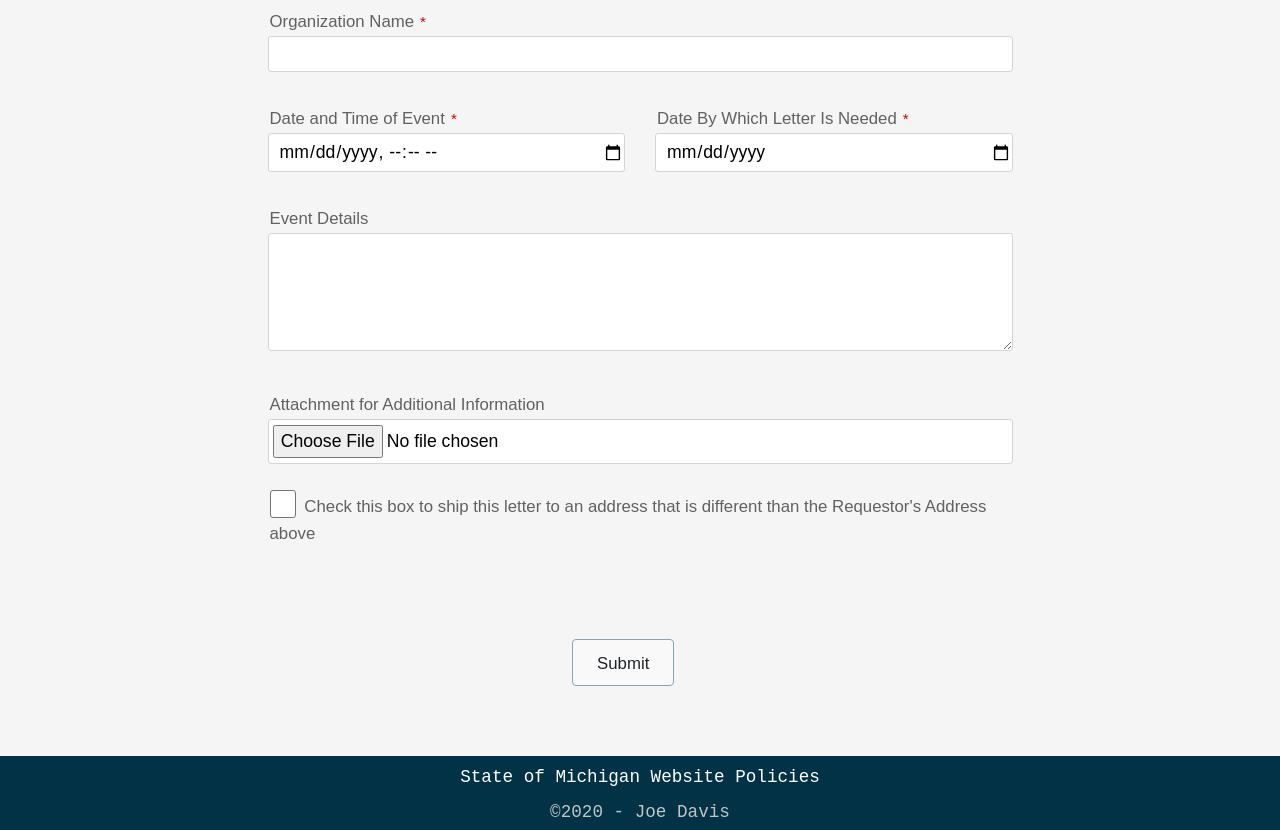
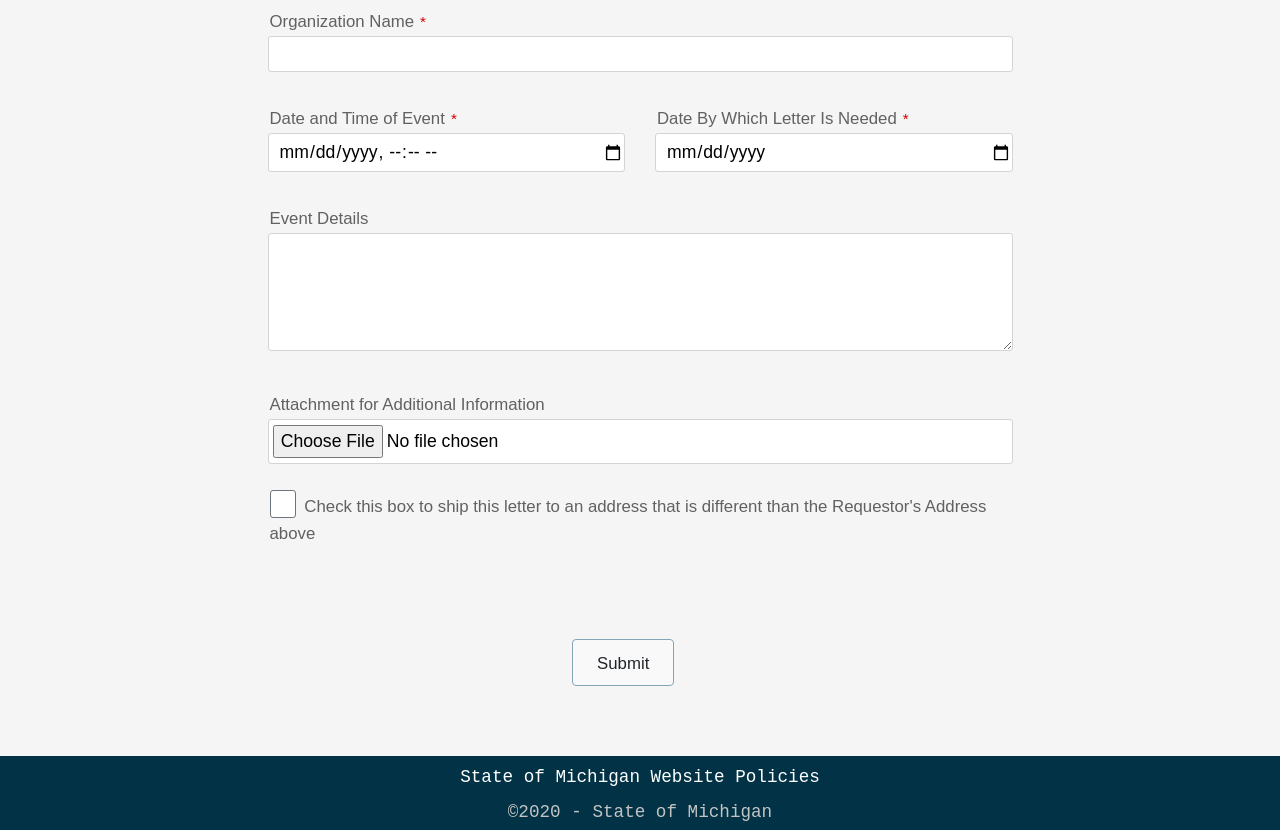
Before and after one commit to JoeDBNS/gov-recognition-forms, a website: page event-form.html in a window 1280 px wide. Shown: the part 1457-2287 px from the top of the page. Drawn offline with nearby package versions, Linux system fonts and the light colour scheme.

Commit message:
Update footer text

```diff
--- a/event-form.html
+++ b/event-form.html
@@ -389,7 +389,7 @@
                     <a href="https://www.michigan.gov/som/0,4669,7-192--281460--,00.html">State of Michigan Website Policies</a>
                 </div>
 
-                <div class="col-12 bottom-copyright">&copy;2020 - Joe Davis</div>
+                <div class="col-12 bottom-copyright">&copy;2020 - State of Michigan</div>
             </div>
         </div>
     </footer>
```
Also changed, not shown: flag-form.html (+1 -1 lines), proclamation-form.html (+1 -1 lines), recognition-form.html (+1 -1 lines), tribute-form.html (+1 -1 lines).
